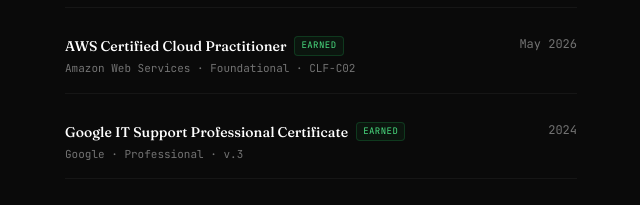
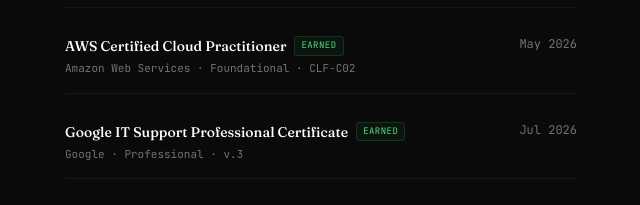
Before and after one commit to medysaly/mehdi-portfolio, a Next.js app: page / in a window 1280 px wide. Shown: the part 1720-1925 px from the top of the page, without its empty margins (607-1247 px from the left). Built offline with nearby package versions, Linux system fonts and the light colour scheme.

Commit message:
Update Google IT Support cert earn date to Jul 2026

```diff
--- a/src/components/Certifications.tsx
+++ b/src/components/Certifications.tsx
@@ -33,7 +33,7 @@
     name: "Google IT Support Professional Certificate",
     issuer: "Google",
     level: "Professional",
-    date: "2024",
+    date: "Jul 2026",
     code: "v.3",
     status: "earned",
   },
```
